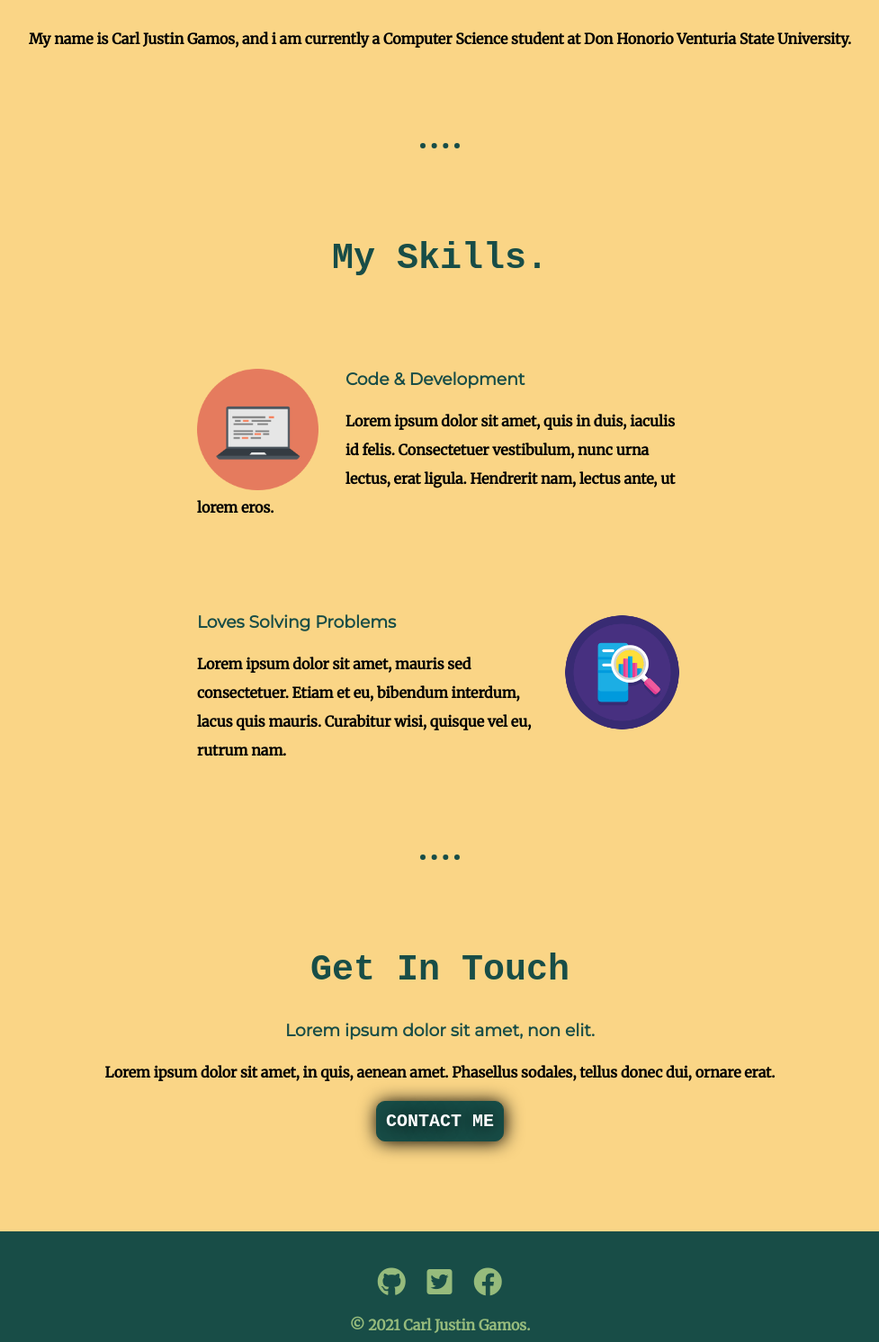
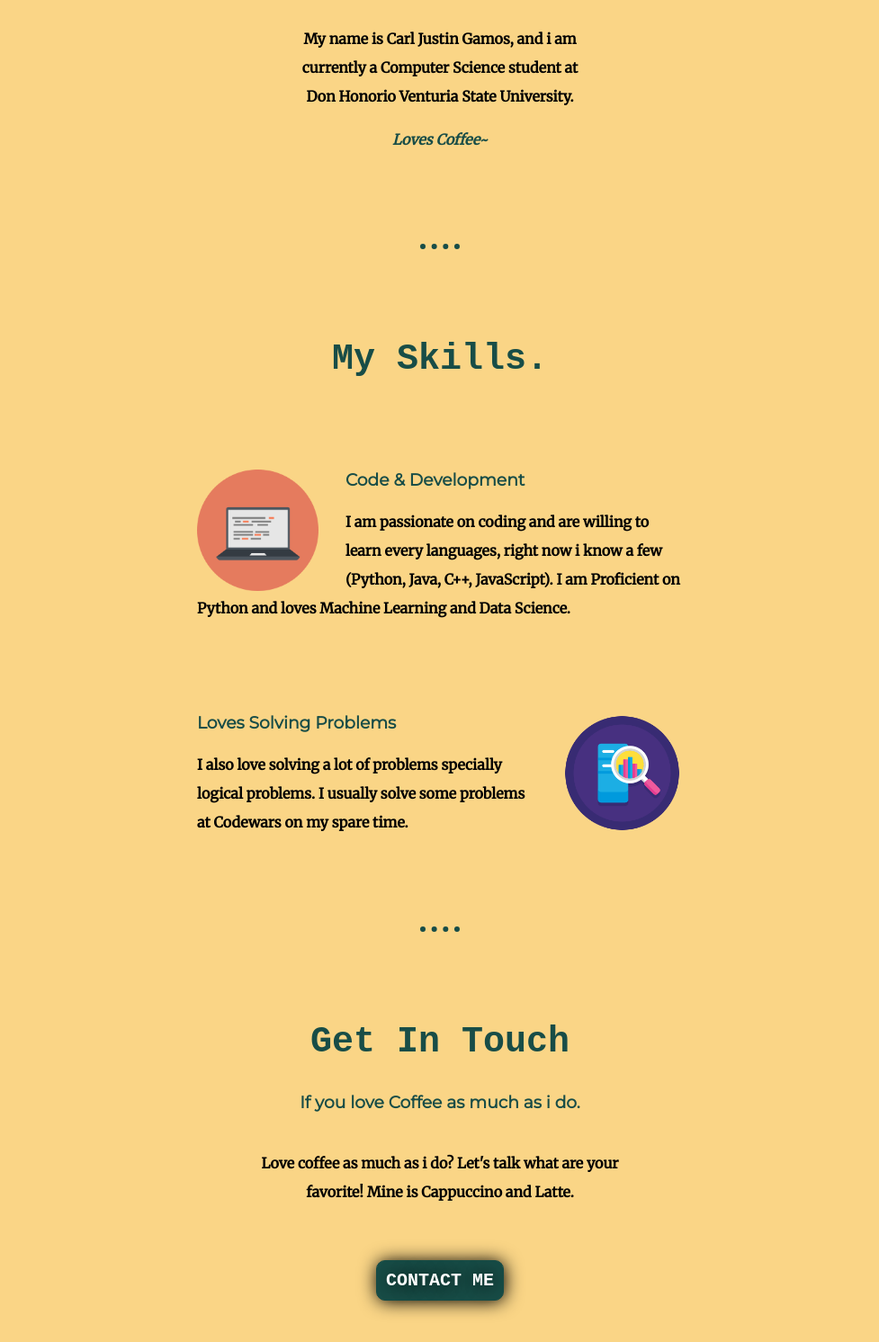
Before and after one commit to subalouis/cjgamos.github.io, a plain HTML site: page index.html in a window 1280 px wide. Shown: the part 1160-2652 px from the top of the page at 90% size, without its empty margins (151-1128 px from the left). Drawn offline with Linux system fonts and the light colour scheme.

Commit message:
Update index.html

```diff
--- a/index.html
+++ b/index.html
@@ -24,7 +24,8 @@
         <div class="profile">
           <img src="img/circle-cropped.png" alt="">
           <h2>Hello World!</h2>
-          <p>My name is Carl Justin Gamos, and i am currently a Computer Science student at Don Honorio Venturia State University.</p>
+          <p class="intro">My name is Carl Justin Gamos, and i am currently a Computer Science student at Don Honorio Venturia State University.</p>
+          <p class="quote"><em>Loves Coffee~</em></p>
         </div>
         <hr>
         <div class="skills">
@@ -32,19 +33,19 @@
           <div class="skill-row">
             <img class="computer" src="img/computer.png" alt="">
             <h3>Code & Development</h3>
-            <p>Lorem ipsum dolor sit amet, quis in duis, iaculis id felis. Consectetuer vestibulum, nunc urna lectus, erat ligula. Hendrerit nam, lectus ante, ut lorem eros.</p>
+            <p>I am passionate on coding and are willing to learn every languages, right now i know a few (Python, Java, C++, JavaScript). I am Proficient on Python and loves Machine Learning and Data Science.</p>
           </div>
           <div class="skill-row">
             <img class="data-science" src="img/data-science.png" alt="">
             <h3>Loves Solving Problems</h3>
-            <p>Lorem ipsum dolor sit amet, mauris sed consectetuer. Etiam et eu, bibendum interdum, lacus quis mauris. Curabitur wisi, quisque vel eu, rutrum nam.</p>
+            <p>I also love solving a lot of problems specially logical problems. I usually solve some problems at Codewars on my spare time.</p>
           </div>
         </div>
         <hr>
         <div class="contact-me">
           <h2>Get In Touch</h2>
-          <h3>Lorem ipsum dolor sit amet, non elit.</h3>
-          <p>Lorem ipsum dolor sit amet, in quis, aenean amet. Phasellus sodales, tellus donec dui, ornare erat.</p>
+          <h3>If you love Coffee as much as i do.</h3>
+          <p class="contact-message">Love coffee as much as i do? Let's talk what are your favorite! Mine is Cappuccino and Latte.</p>
           <a class="btn" href="mailto:cs.carljustingamos@email.com">CONTACT ME</a>
         </div>
       </div>
@@ -54,7 +55,7 @@
         <a class="footer-link" href="https://github.com/cjgamos"><i class="fab fa-github fa-2x"></i></a>
         <a class="footer-link" href="https://twitter.com/ItisMeGamos"><i class="fab fa-twitter-square fa-2x"></i></a>
         <a class="footer-link" href="https://www.facebook.com/Cjgamoskie/"><i class="fab fa-facebook fa-2x"></i></a>
-        <p>© 2021 Carl Justin Gamos.</p>
+        <p class="copyright">© 2021 Carl Justin Gamos</p>
       </div>
 
 
```
